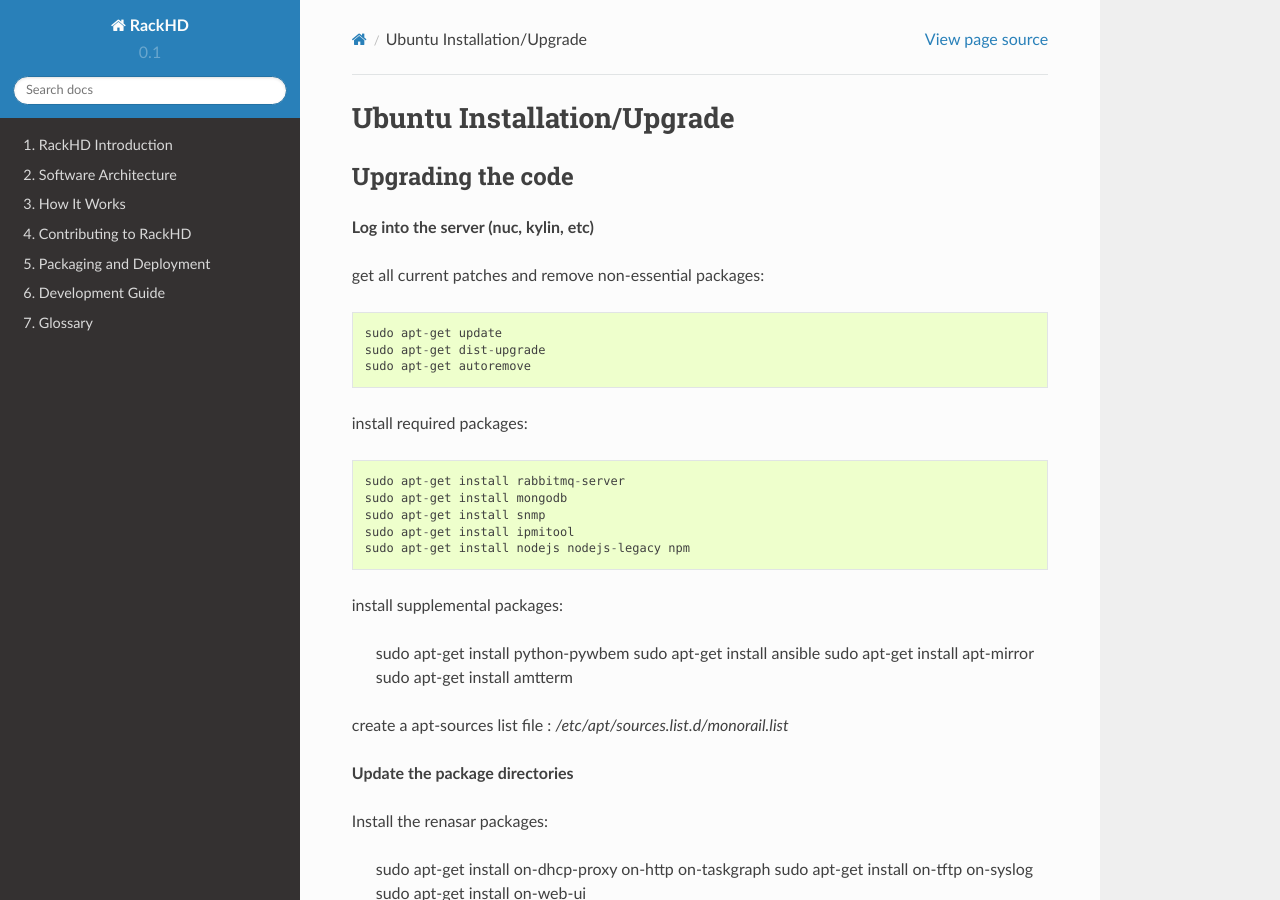
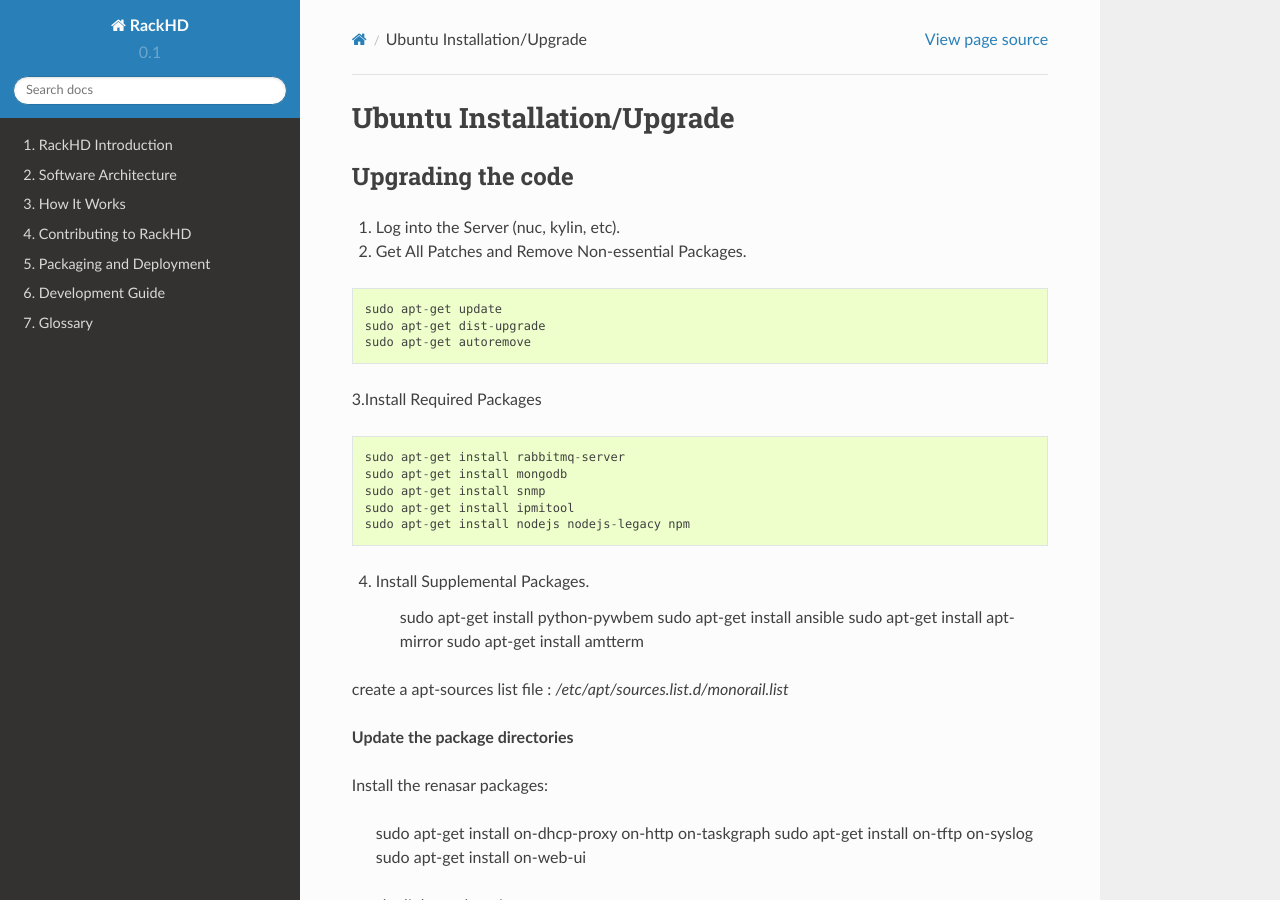
Before and after one commit to RackHD/docs, a Sphinx documentation site: the page built from docs/monorail/ubuntu_install_instructions.rst, in a window 1280 px wide and 900 px high. Built offline with Sphinx 7.4.7 and the Read the Docs theme 2.0.0, drawn with Linux system fonts in a browser that asks for light colours.

Commit message:
Revisions

```diff
--- a/docs/monorail/ubuntu_install_instructions.rst
+++ b/docs/monorail/ubuntu_install_instructions.rst
@@ -5,10 +5,9 @@
 Upgrading the code
 ~~~~~~~~~~~~~~~~~~~~~~~~~~~~
 
-**Log into the server (nuc, kylin, etc)**
+1. Log into the Server (nuc, kylin, etc).
 
-get all current patches and remove non-essential packages:
-
+2. Get All Patches and Remove Non-essential Packages.
 
 .. code::
 
@@ -16,7 +15,7 @@
     sudo apt-get dist-upgrade
     sudo apt-get autoremove
 
-install required packages:
+3.Install Required Packages
 
 .. code::
 
```
Also changed, not shown: other parts of docs/monorail/ubuntu_install_instructions.rst (+1 -1 lines).
